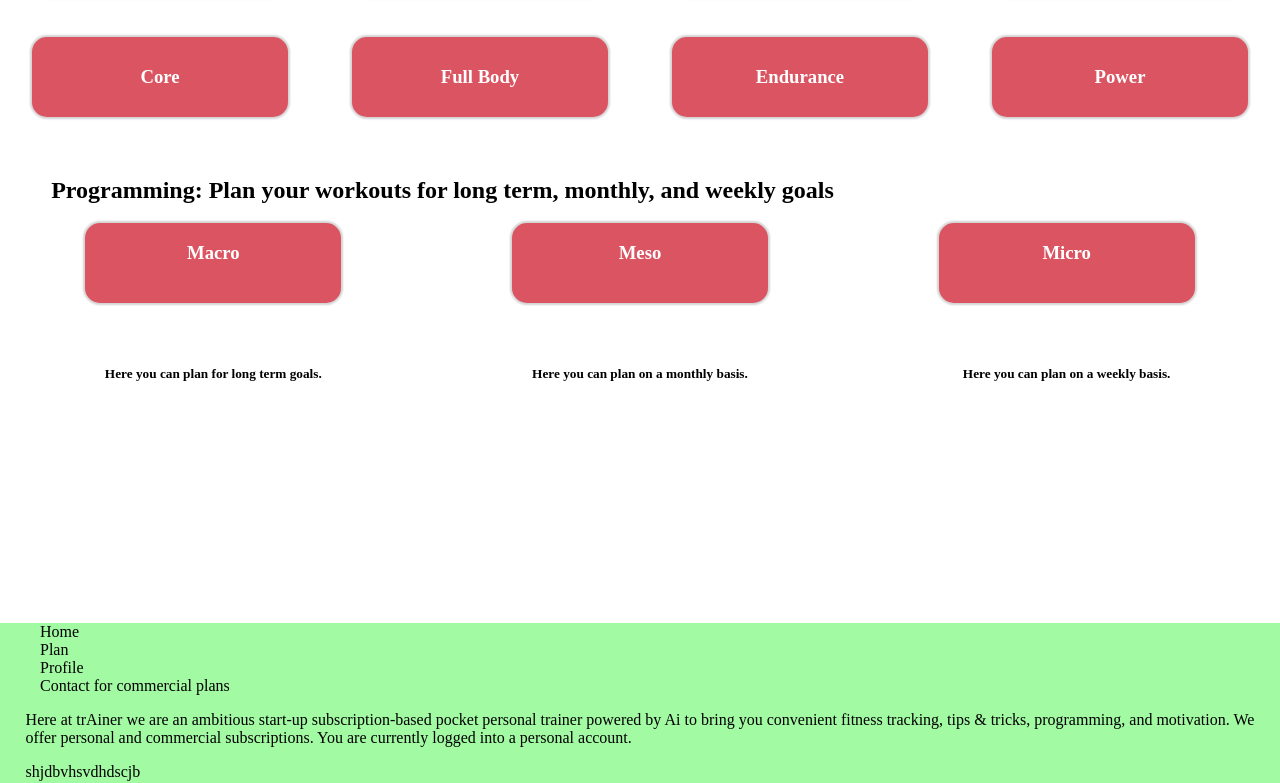
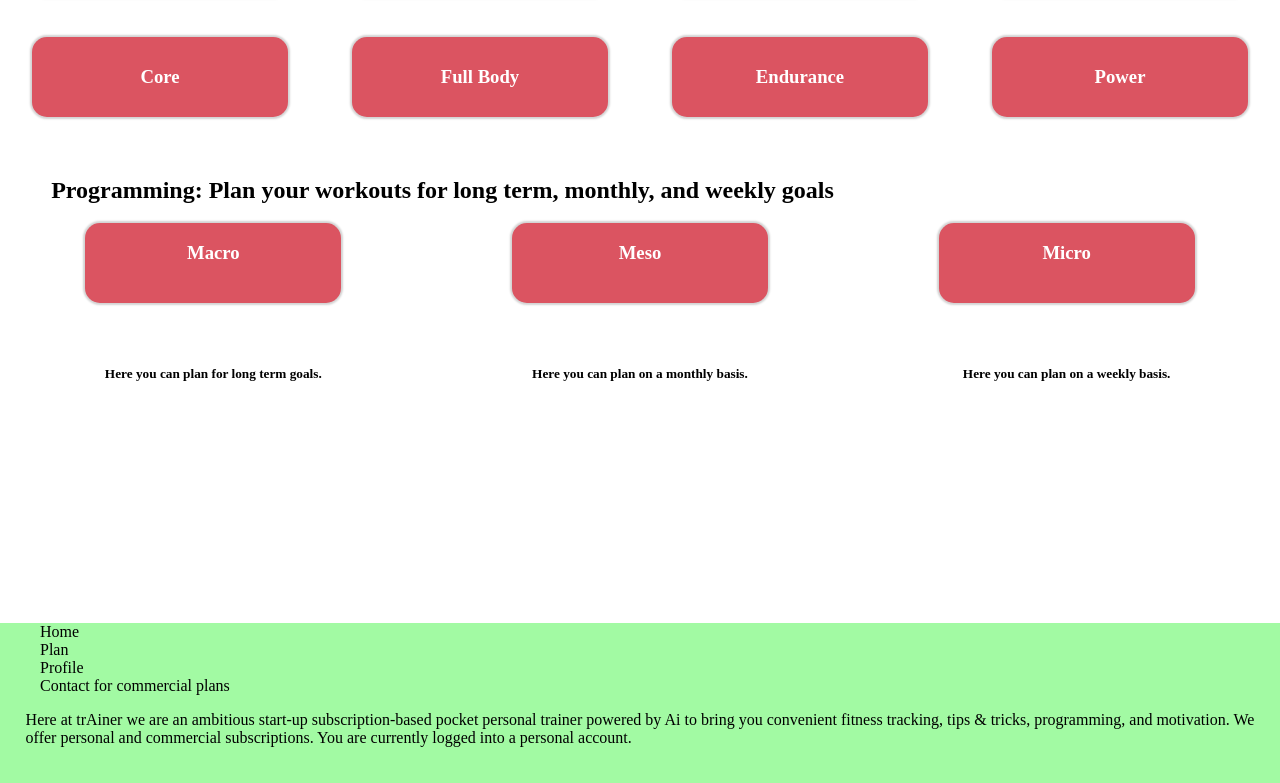
Before and after one commit to yatesm147/Final-Project, a plain HTML site: page plan.html in a window 1280 px wide. Shown: the part 1387-2170 px from the top of the page. Drawn offline with Linux system fonts and the light colour scheme.

Commit message:
Update plan.html

```diff
--- a/plan.html
+++ b/plan.html
@@ -129,7 +129,6 @@
         </ul>
 
         <p>Here at trAiner we are an ambitious start-up subscription-based pocket personal trainer powered by Ai to bring you convenient fitness tracking, tips & tricks, programming, and motivation. We offer personal and commercial subscriptions. You are currently logged into a personal account.</p>
-        <p>shjdbvhsvdhdscjb</p>
     </footer>
 
 </body>
```
